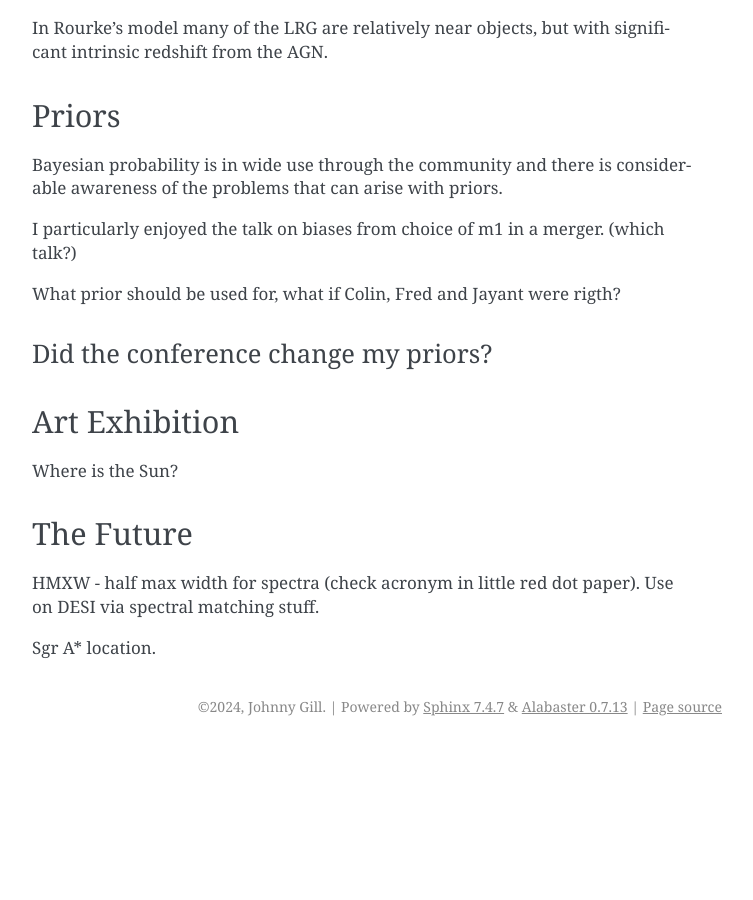
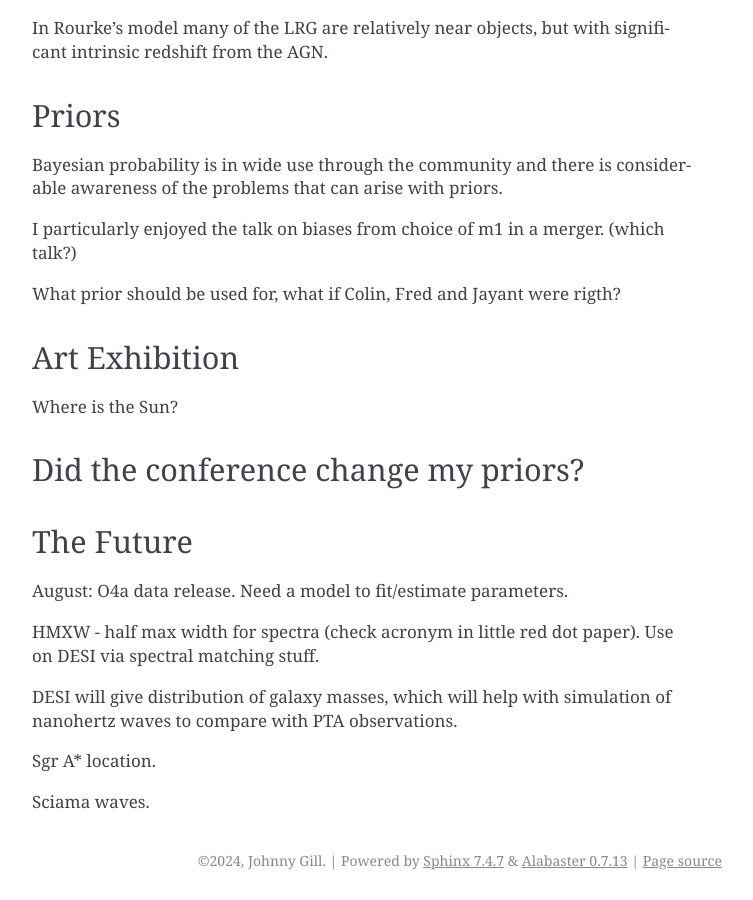
Before and after one commit to swfiua/gotu, a Sphinx documentation site: the page built from docs/gr24.rst, in a window 1280 px wide and 900 px high, scrolled down 2025 px. Shown: the whole window, without its empty margins (388-1141 px from the left). Built offline with Sphinx 7.4.7, drawn with Linux system fonts in a browser that asks for light colours; formulas are drawn with MathJax 3; before the commit the page ends 2771 px from its top, so only the background shows below that; some of the changed text lies outside the part shown.

Commit message:
more gr24

```diff
--- a/docs/gr24.rst
+++ b/docs/gr24.rst
@@ -128,12 +125,24 @@ Art Exhibition
 
 Where is the Sun?
 
+
+Did the conference change my priors?
+====================================
+
+
+
 The Future
 ==========
+
+August: O4a data release.  Need a model to fit/estimate parameters.
 
 HMXW - half max width for spectra (check acronym in little red dot
 paper).  Use on DESI via spectral matching stuff.
 
+DESI will give distribution of galaxy masses, which will help with
+simulation of nanohertz waves to compare with PTA observations.
+
+Sgr A* location.
 
 
-Sgr A* location.
+Sciama waves.
```
Also changed, not shown: other parts of docs/gr24.rst (+0 -3 lines).
